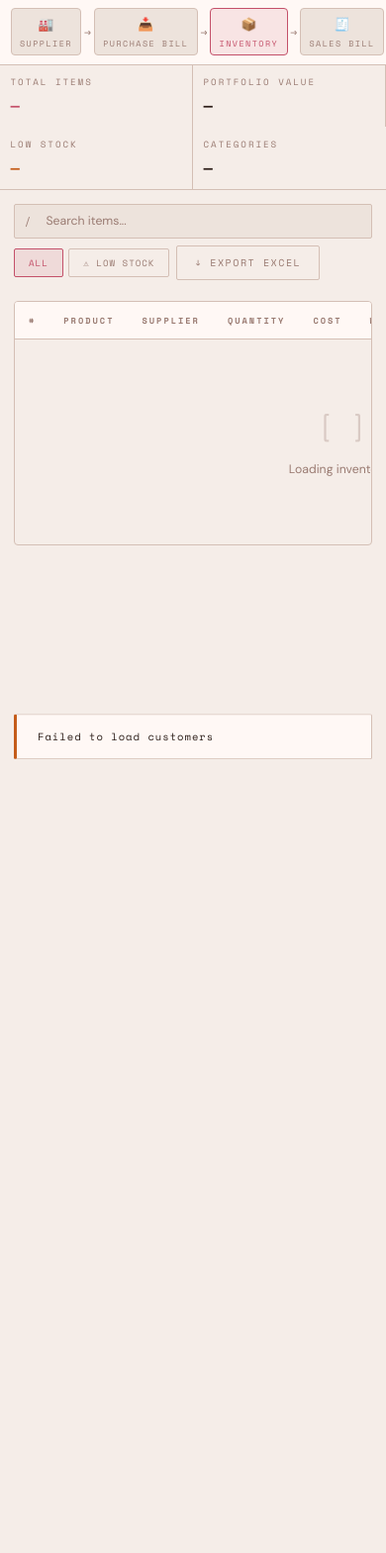
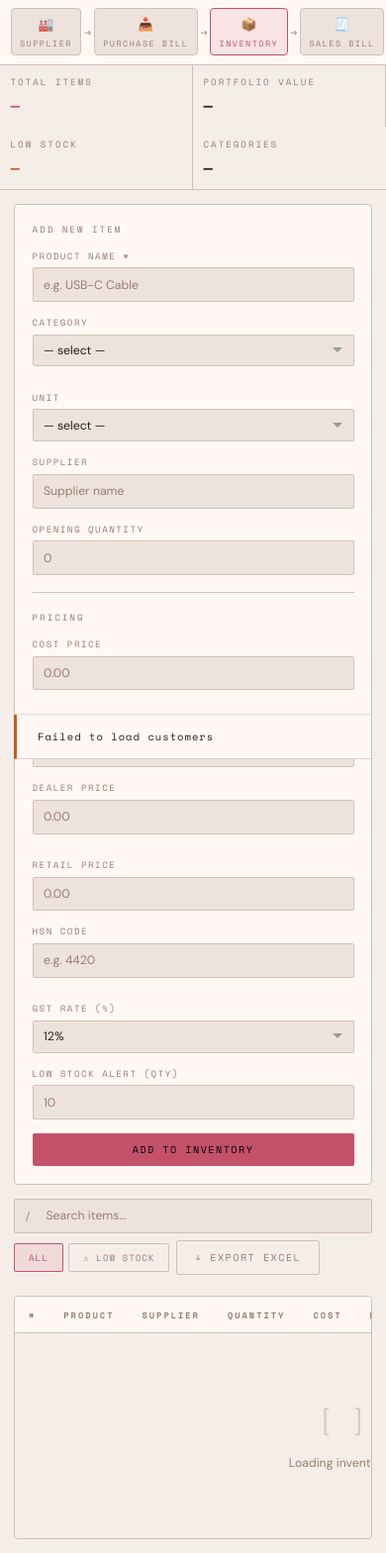
Before and after one commit to dhiliphen/sk-gift-collection, a Python web app: template app/templates/index.html in a window 390 px wide. Shown: the part 118-1687 px from the top of the page at 99% size. Before the commit the page ends 885 px from the top, so only its background shows below. Run offline with Jinja, Linux system fonts and the light colour scheme; the template is opened without the code that fills it, so the values that code supplies are empty.

Commit message:
changing the form from the left hand side to centre

```diff
--- a/app/templates/index.html
+++ b/app/templates/index.html
@@ -319,17 +319,21 @@
 
   /* LAYOUT */
   .layout {
-    display: grid;
-    grid-template-columns: 280px 1fr;
-    height: calc(100vh - 197px);
-  }
-
-  /* SIDEBAR */
+    display: flex;
+    flex-direction: column;
+    padding: 2rem;
+    gap: 2rem;
+  }
+
+  /* FORM PANEL */
   .sidebar {
-    border-right: 1px solid var(--border);
-    padding: 1.5rem;
-    overflow-y: auto;
     background: var(--surface);
+    border: 1px solid var(--border);
+    border-radius: 4px;
+    padding: 2rem;
+    width: 100%;
+    max-width: 860px;
+    margin: 0 auto;
   }
 
   .sidebar-title {
@@ -451,7 +455,7 @@
   .btn-stock:hover { border-color: var(--accent); color: var(--accent); }
 
   /* MAIN TABLE AREA */
-  .main { overflow-y: auto; padding: 1.5rem 2rem; }
+  .main { width: 100%; }
 
   .toolbar {
     display: flex;
@@ -965,10 +969,9 @@
 
   /* Tablet landscape (≤ 1024px) */
   @media (max-width: 1024px) {
-    .layout { grid-template-columns: 240px 1fr; }
+    .layout { padding: 1.5rem; }
     .stat-card { padding: 1rem 1.5rem; }
     .flow-step { min-width: 90px; padding: 0.5rem 0.75rem; }
-    .main { padding: 1.25rem 1.5rem; }
   }
 
   /* Tablet / mobile (≤ 768px) */
@@ -1001,10 +1004,10 @@
     .stat-card { padding: 0.85rem 1rem; }
     .stat-value { font-size: 1.3rem; }
 
-    .layout { grid-template-columns: 1fr; height: auto; min-height: calc(100vh - 220px); }
-    .sidebar { display: none; }
-
-    .main { padding: 1rem; }
+    .layout { padding: 1rem; gap: 1rem; }
+    .sidebar { padding: 1.25rem; }
+
+    .main { padding: 0; }
     .suppliers-page { padding: 1rem; height: auto; min-height: calc(100vh - 220px); }
 
     .table-wrap { overflow-x: auto; -webkit-overflow-scrolling: touch; }
```
